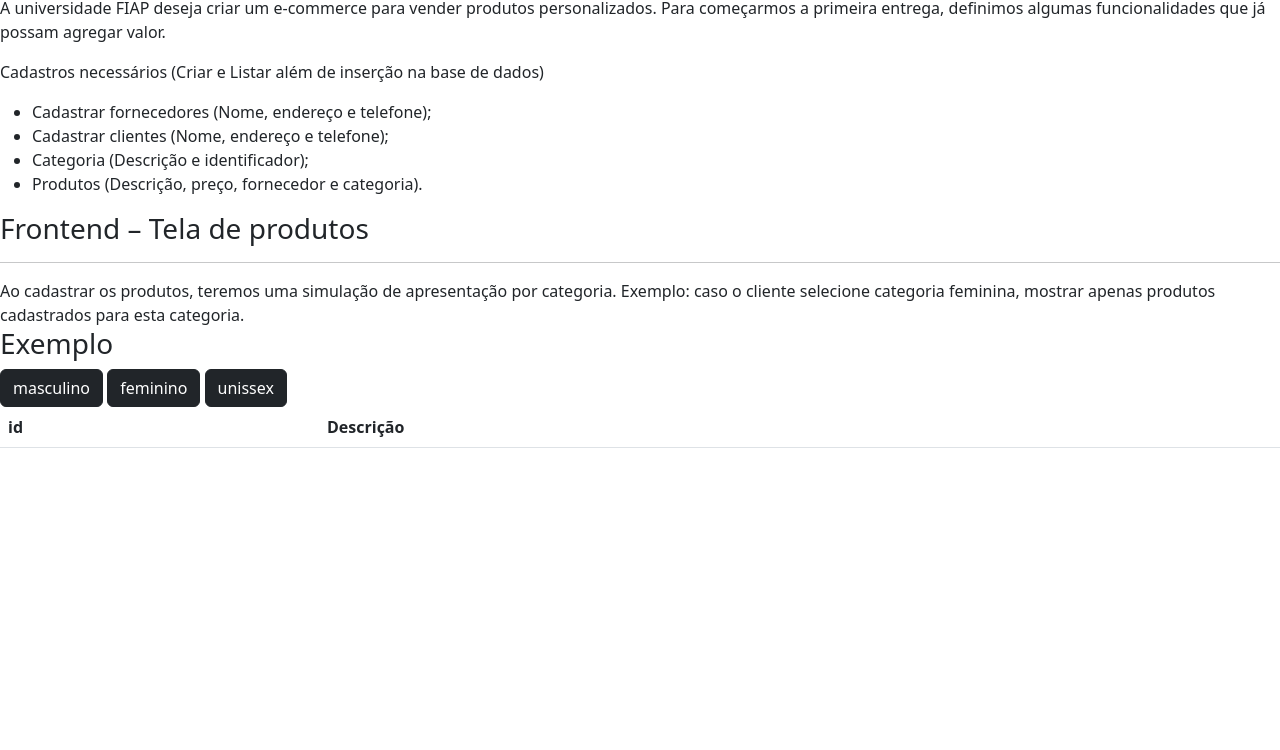
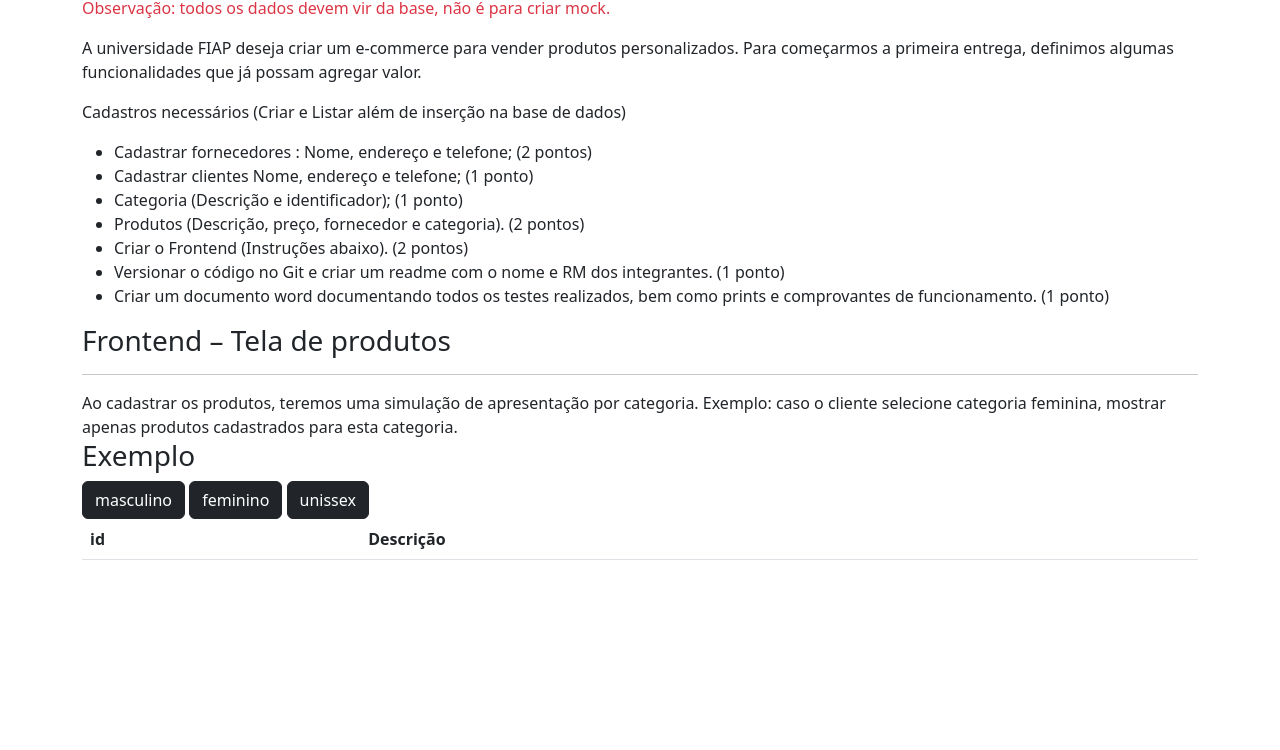
Before and after one commit to professorthiagoxavier/moda, a plain HTML site: page index.html in a window 1280 px wide. Shown: the part 50-800 px from the top of the page. Drawn offline with nearby package versions, Linux system fonts and the light colour scheme.

Commit message:
avaliação

```diff
--- a/index.html
+++ b/index.html
@@ -11,26 +11,36 @@
     <script src="https://cdn.jsdelivr.net/npm/bootstrap@5.2.3/dist/js/bootstrap.bundle.min.js"></script>
 </head>
 
-<body>
-    <h2>NAC </h2>
+<body class="container">
+    <h2 class="text-center">NAC </h2>
+    <p class="text-danger">Observação: todos os dados devem vir da base, não é para criar mock.</p>
 
     <p> A universidade FIAP deseja criar um e-commerce para vender produtos personalizados. Para começarmos a primeira
         entrega, definimos algumas funcionalidades que já possam agregar valor. </p>
     <p> Cadastros necessários (Criar e Listar além de inserção na base de dados)
-</body>
+
     </p>
     <ul>
         <li>
-        Cadastrar fornecedores (Nome, endereço e telefone);
+            Cadastrar fornecedores : Nome, endereço e telefone; (2 pontos)
         </li>
         <li>
-        Cadastrar clientes (Nome, endereço e telefone);
+            Cadastrar clientes Nome, endereço e telefone; (1 ponto)
         </li>
         <li>
-        Categoria (Descrição e identificador);
+            Categoria (Descrição e identificador); (1 ponto)
         </li>
         <li>
-        Produtos (Descrição, preço, fornecedor e categoria).
+            Produtos (Descrição, preço, fornecedor e categoria). (2 pontos)
+        </li>
+        <li>
+            Criar o Frontend (Instruções abaixo). (2 pontos)
+        </li>
+        <li>
+            Versionar o código no Git e criar um readme com o nome e RM dos integrantes. (1 ponto)
+        </li>
+        <li>
+            Criar um documento word documentando todos os testes realizados, bem como prints e comprovantes de funcionamento. (1 ponto)
         </li>
     </ul>
 
@@ -42,10 +52,9 @@
     Ao cadastrar os produtos, teremos uma simulação de apresentação por categoria. Exemplo: caso o cliente selecione
     categoria feminina, mostrar apenas produtos cadastrados para esta categoria.
 
-
     <h3> Exemplo </h3>
     <button type="button" class="btn btn-dark" onclick="buscarCategoria('masculino')">masculino</button>
-<button type="button" class="btn btn-dark" onclick="buscarCategoria('masculino')">feminino</button>
+    <button type="button" class="btn btn-dark" onclick="buscarCategoria('feminino')">feminino</button>
     <button type="button" class="btn btn-dark" onclick="buscarCategoria('unissex')">unissex</button>
     <table class="table table-striped">
         <thead>
@@ -71,7 +80,15 @@ categoria feminina, mostrar apenas produtos cadastrados para esta categoria.
 
     function mostrarResultado(data) {
         var produto = document.getElementById('produto');
-       produto.inn
+        produto.innerHTML = '';
+
+        for (i = 0; i < data.length; i++) {
+            let row = '<tr>';
+            row += `<td>${data[i].id}</td>`;
+            row += `<td>${data[i].descricao}</td>`;
+            row += '</tr>';
+            produto.innerHTML += row;
+        }
 
     }
 </script>
```
Lines whose indentation alone changed are shown as unchanged.
